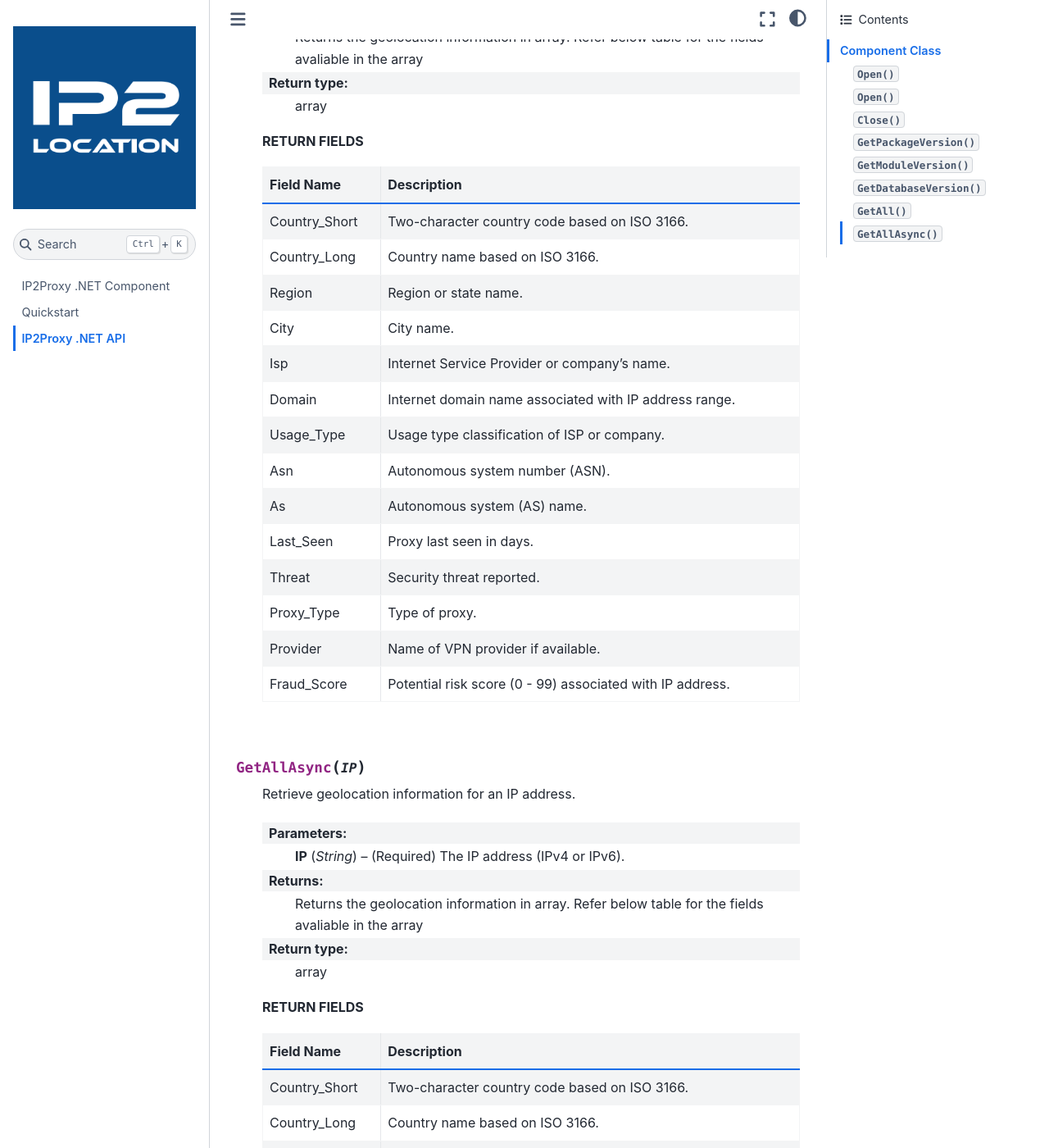
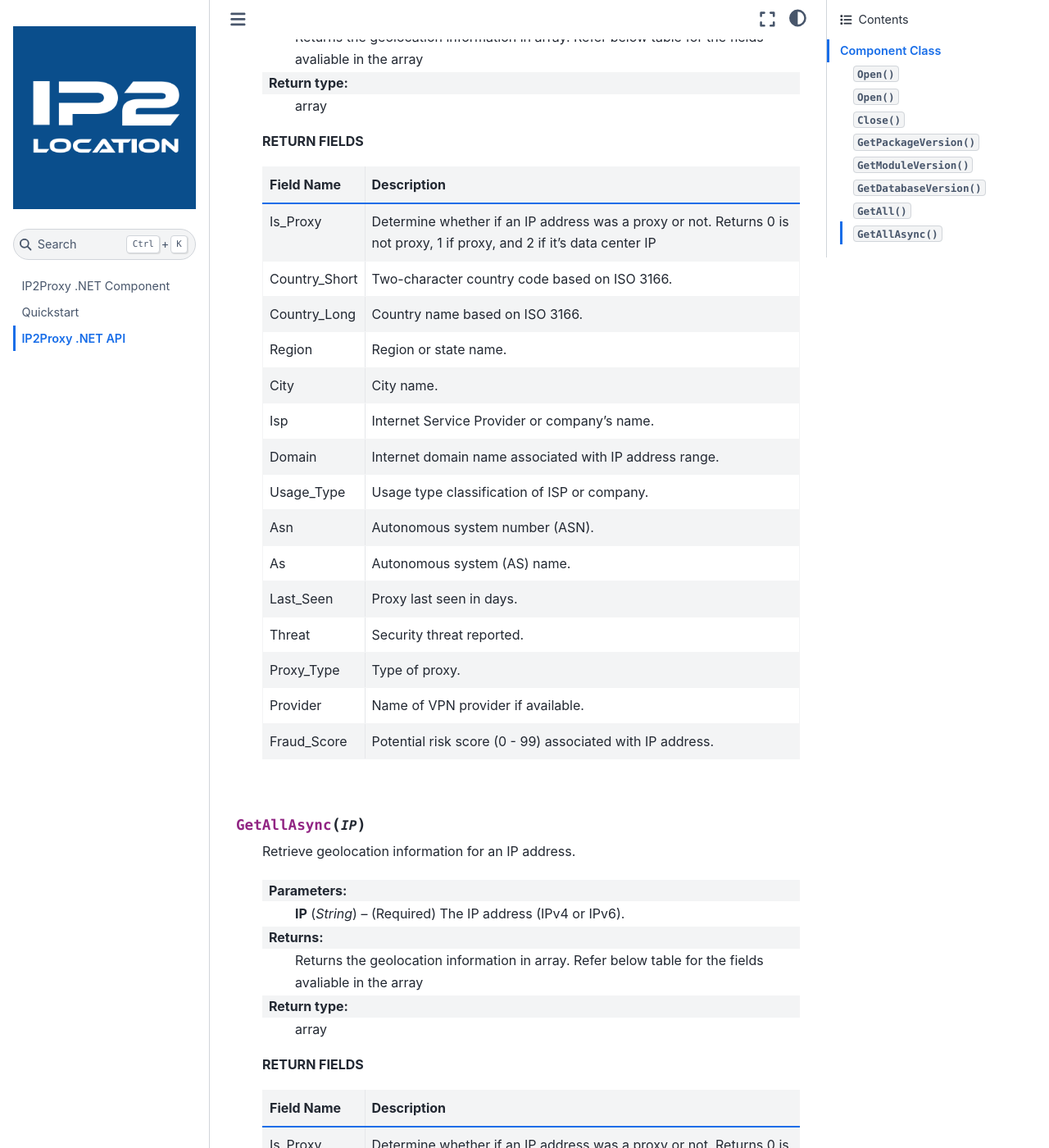
Before and after one commit to ip2location/ip2proxy-dotnet, a Sphinx documentation site: the page built from docs/source/code.md, in a window 1280 px wide and 1400 px high, scrolled down 1747 px. Shown: the whole window at 82% size. Built offline with Sphinx 7.4.7 and the Sphinx Book theme 1.1.4, drawn with Linux system fonts in a browser that asks for light colours; some of the changed text lies outside the part shown.

Commit message:
Update code.md
Added Is_Proxy field description.

```diff
--- a/docs/source/code.md
+++ b/docs/source/code.md
@@ -50,6 +50,7 @@
 
 | Field Name       | Description                                                  |
 | ---------------- | ------------------------------------------------------------ |
+| Is_Proxy    |     Determine whether if an IP address was a proxy or not. Returns 0 is not proxy, 1 if proxy, and 2 if it's data center IP |
 | Country_Short    |     Two-character country code based on ISO 3166. |
 | Country_Long    |     Country name based on ISO 3166. |
 | Region     |     Region or state name. |
@@ -77,6 +78,7 @@
 
 | Field Name       | Description                                                  |
 | ---------------- | ------------------------------------------------------------ |
+| Is_Proxy    |     Determine whether if an IP address was a proxy or not. Returns 0 is not proxy, 1 if proxy, and 2 if it's data center IP |
 | Country_Short    |     Two-character country code based on ISO 3166. |
 | Country_Long    |     Country name based on ISO 3166. |
 | Region     |     Region or state name. |
```
